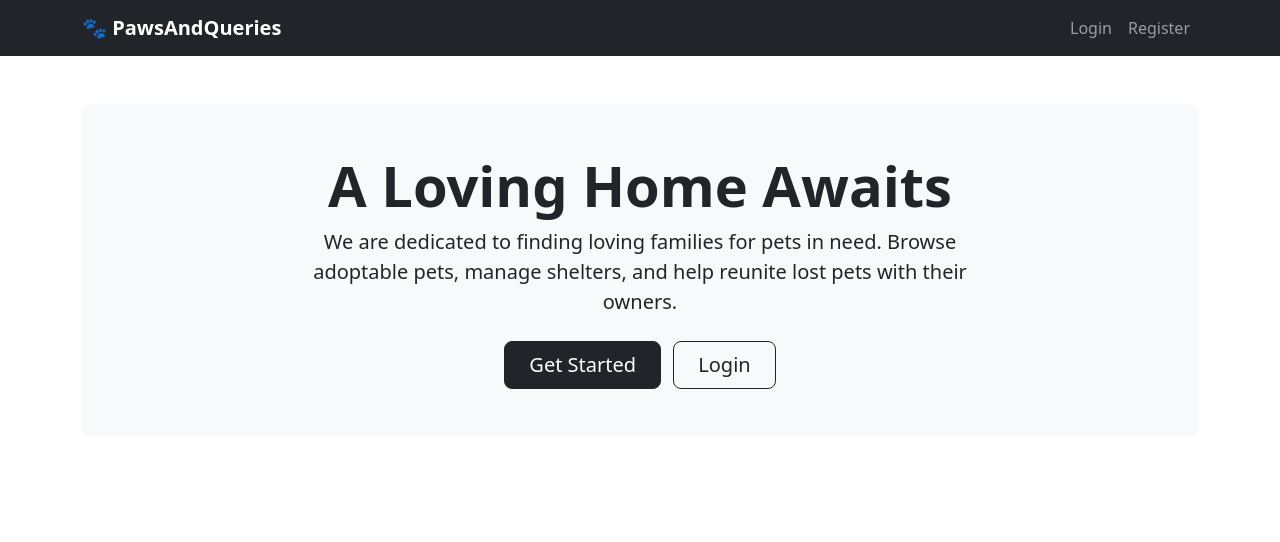
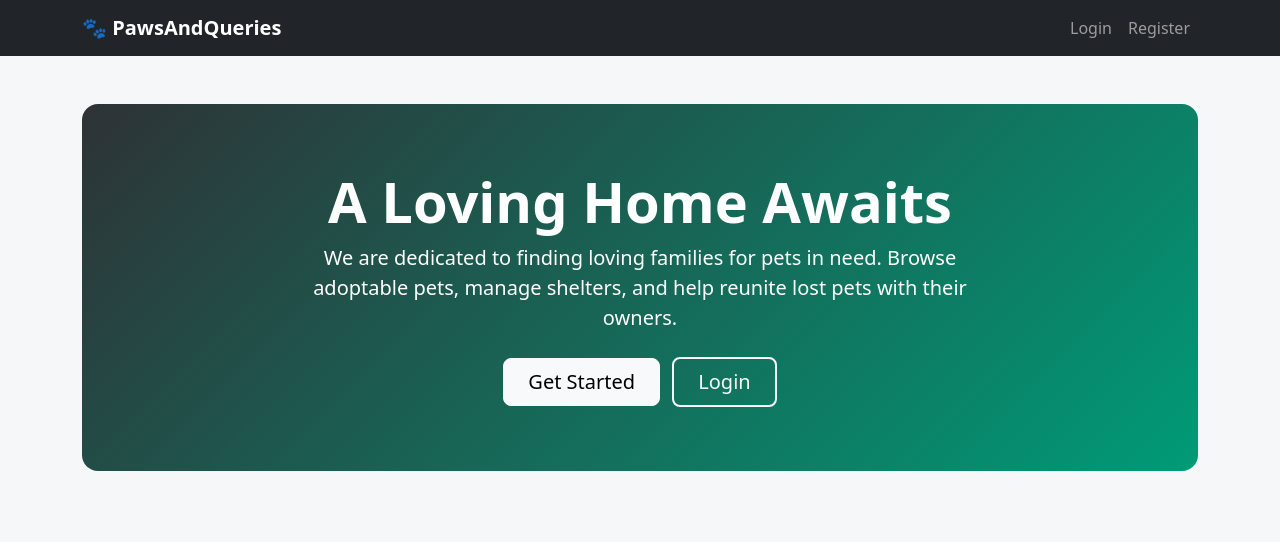
Before and after one commit to lubdhak7414/PawsAndQueries, a PHP site: page /pet3/ in a window 1280 px wide. Shown: the top 542 px of the page. Run offline with PHP 8.4, Linux system fonts and the light colour scheme.

Commit message:
Add custom stylesheet and refresh landing page hero

```diff
--- a/index.php
+++ b/index.php
@@ -8,22 +8,23 @@ session_start();
     <meta name="viewport" content="width=device-width, initial-scale=1.0">
     <title>PawsAndQueries — A Loving Home Awaits</title>
     <link rel="stylesheet" href="https://cdn.jsdelivr.net/npm/bootstrap@5.2.3/dist/css/bootstrap.min.css">
+    <link rel="stylesheet" href="styles.css">
 </head>
 <body>
 <?php include 'homeheader.php'; ?>
 
 <div class="container py-5">
-    <div class="p-5 mb-4 bg-light rounded-3 text-center">
+    <section class="hero mb-4">
         <h1 class="display-4 fw-bold">A Loving Home Awaits</h1>
         <p class="fs-5 col-md-8 mx-auto">
             We are dedicated to finding loving families for pets in need.
             Browse adoptable pets, manage shelters, and help reunite lost pets with their owners.
         </p>
         <div class="mt-4">
-            <a href="register.php" class="btn btn-dark btn-lg px-4 me-2">Get Started</a>
-            <a href="login.php" class="btn btn-outline-dark btn-lg px-4">Login</a>
+            <a href="register.php" class="btn btn-light btn-lg px-4 me-2">Get Started</a>
+            <a href="login.php" class="btn btn-outline-light btn-lg px-4">Login</a>
         </div>
-    </div>
+    </section>
 </div>
 
 <script src="https://cdn.jsdelivr.net/npm/bootstrap@5.2.3/dist/js/bootstrap.bundle.min.js"></script>
--- /dev/null
+++ b/styles.css
@@ -0,0 +1,65 @@
+/* ===========================================================================
+   PawsAndQueries — small custom layer on top of Bootstrap
+   =========================================================================== */
+
+:root {
+    --pq-accent: #009b77;
+    --pq-dark: #2e3236;
+}
+
+body {
+    background-color: #f6f7f9;
+}
+
+/* Landing hero ----------------------------------------------------------- */
+.hero {
+    background: linear-gradient(135deg, var(--pq-dark) 0%, var(--pq-accent) 100%);
+    color: #fff;
+    border-radius: 1rem;
+    padding: 4rem 2rem;
+    text-align: center;
+}
+
+.hero .btn-outline-light {
+    border-width: 2px;
+}
+
+/* Pet cards -------------------------------------------------------------- */
+.pet-card {
+    border: none;
+    border-radius: 0.75rem;
+    overflow: hidden;
+    transition: transform 0.2s ease, box-shadow 0.2s ease;
+}
+
+.pet-card:hover {
+    transform: translateY(-4px);
+    box-shadow: 0 0.75rem 1.5rem rgba(0, 0, 0, 0.12);
+}
+
+.pet-card .card-img-top {
+    height: 220px;
+    object-fit: cover;
+}
+
+.pet-card .card-title {
+    font-weight: 600;
+}
+
+/* Buttons ---------------------------------------------------------------- */
+.btn-adopt {
+    background-color: var(--pq-dark);
+    color: #fff;
+    border: none;
+    transition: background-color 0.2s ease;
+}
+
+.btn-adopt:hover {
+    background-color: var(--pq-accent);
+    color: #fff;
+}
+
+/* Tables ----------------------------------------------------------------- */
+.table thead th {
+    white-space: nowrap;
+}
```
